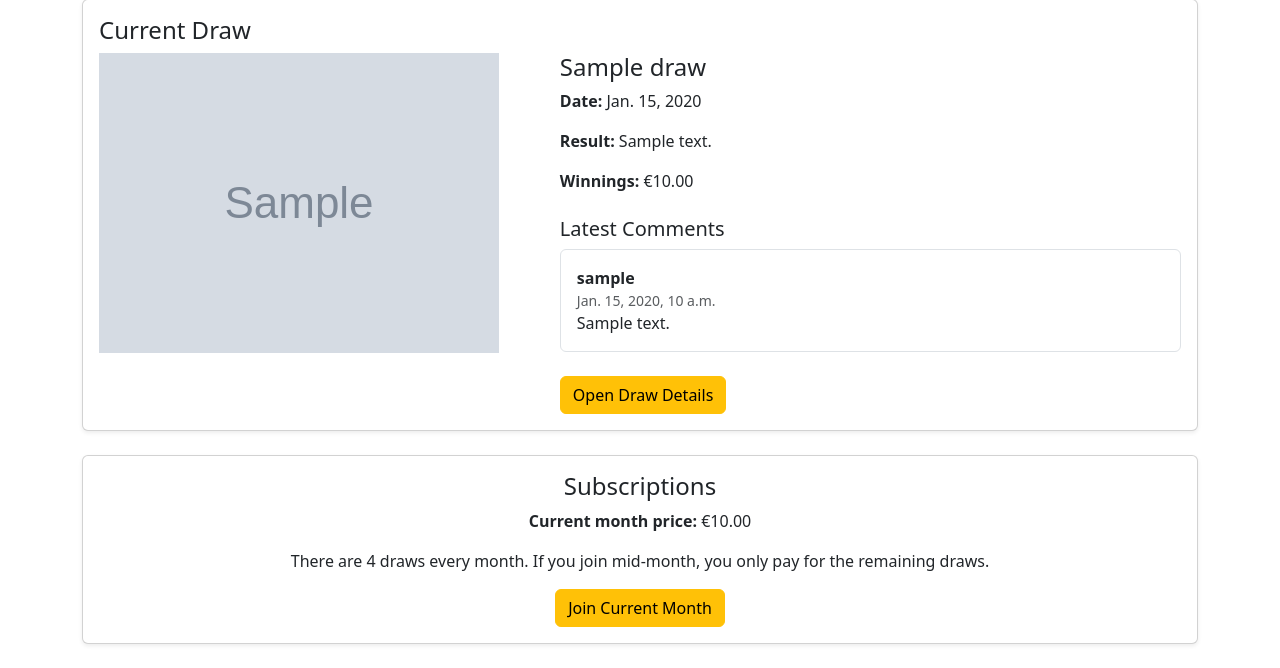
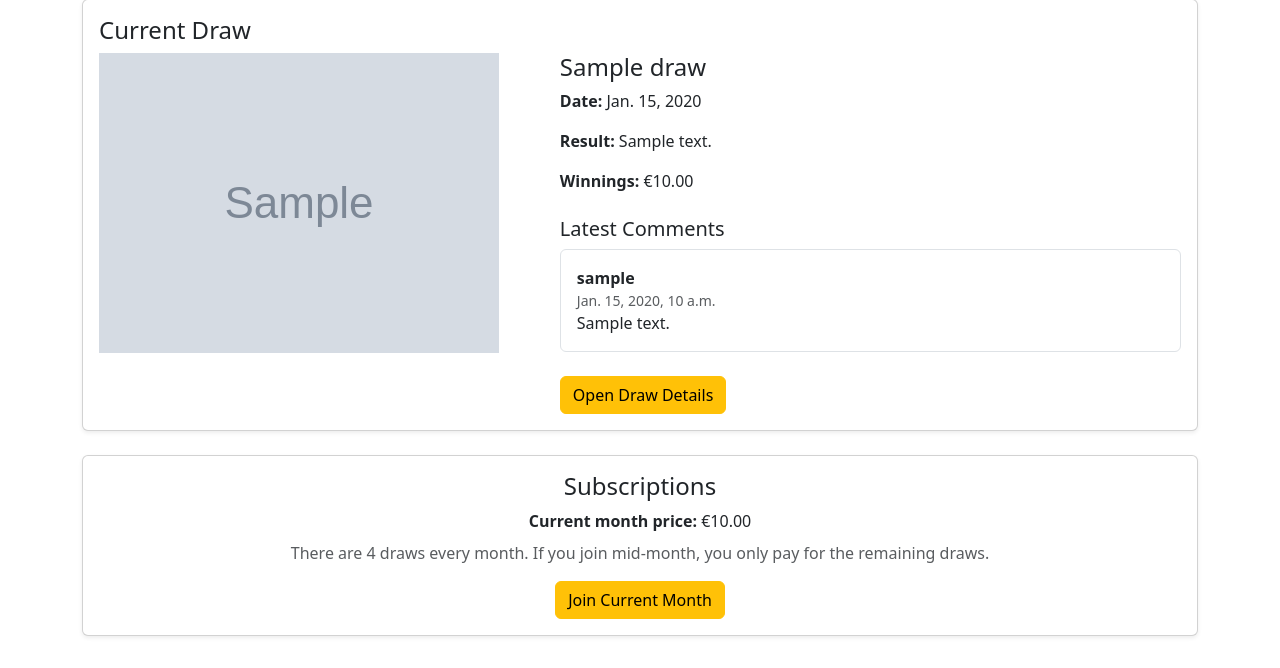
Before and after one commit to EmcioN/Midas-lotto, a Django app: page / in a window 1280 px wide. Shown: the part 272-940 px from the top of the page. After the commit the page ends 909 px from the top, so only its background shows below. Run offline with Django 5.2, Linux system fonts and the light colour scheme; tables that the repository leaves empty hold one stand-in row (values such as "Sample post"); grey boxes marked "Sample" are stand-in pictures.

Commit message:
Polish homepage subscription section

```diff
--- a/core/templates/core/home.html
+++ b/core/templates/core/home.html
@@ -80,11 +80,13 @@
 
 <section class="card shadow-sm">
     <div class="card-body text-center">
-        <h2 class="h4">Subscriptions</h2>
+        <h2 class="section-title h4">Subscriptions</h2>
 
         {% if latest_month %}
-            <p><strong>Current month price:</strong> €{{ latest_month.subscription_price }}</p>
-            <p>There are 4 draws every month. If you join mid-month, you only pay for the remaining draws.</p>
+            <p class="mb-2"><strong>Current month price:</strong> €{{ latest_month.subscription_price }}</p>
+            <p class="text-muted">
+                There are 4 draws every month. If you join mid-month, you only pay for the remaining draws.
+            </p>
             <a href="{% url 'join_subscription' %}" class="btn btn-warning">Join Current Month</a>
         {% else %}
             <p>No active subscription month is available yet.</p>
```
